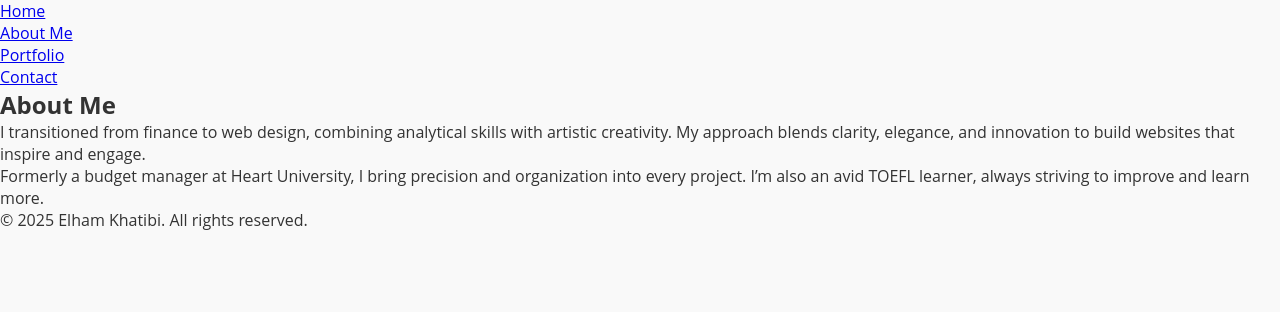
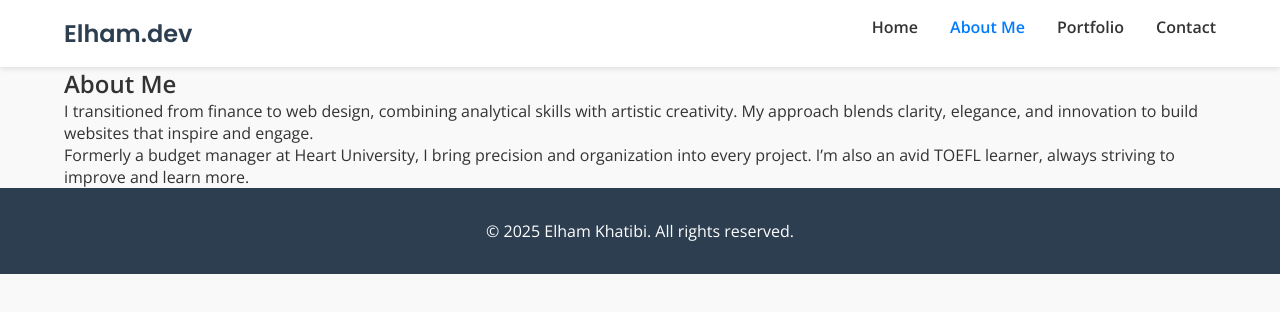
Before and after one commit to elhamkhatibi5/My-Portfolio, a plain HTML site: page about.html in a window 1280 px wide. Drawn offline with nearby package versions, Linux system fonts and the light colour scheme.

Commit message:
Update about.html

```diff
--- a/about.html
+++ b/about.html
@@ -4,30 +4,38 @@
   <meta charset="UTF-8" />
   <meta name="viewport" content="width=device-width, initial-scale=1" />
   <title>Elham Khatibi | About Me</title>
-  <link href="https://fonts.googleapis.com/css2?family=Playfair+Display:wght@600&family=Roboto&display=swap" rel="stylesheet" />
+  <link href="https://fonts.googleapis.com/css2?family=Open+Sans:wght@400;600&family=Poppins:wght@600&display=swap" rel="stylesheet" />
   <link rel="stylesheet" href="style.css" />
 </head>
 <body>
-  <nav role="navigation" aria-label="Main Navigation">
-    <ul class="nav">
-      <li><a href="index.html">Home</a></li>
-      <li><a href="about.html">About Me</a></li>
-      <li><a href="portfolio.html">Portfolio</a></li>
-      <li><a href="contact.html">Contact</a></li>
-
-    </ul>
+  <nav class="navbar">
+    <div class="container">
+      <a href="index.html" class="logo">Elham.dev</a>
+      <ul class="nav-links">
+        <li><a href="index.html">Home</a></li>
+        <li><a href="about.html" class="active">About Me</a></li>
+        <li><a href="portfolio.html">Portfolio</a></li>
+        <li><a href="contact.html">Contact</a></li>
+      </ul>
+    </div>
   </nav>
 
   <main>
-    <section class="section" id="about">
+    <section class="about-section container">
       <h2>About Me</h2>
-      <p>I transitioned from finance to web design, combining analytical skills with artistic creativity. My approach blends clarity, elegance, and innovation to build websites that inspire and engage.</p>
-      <p>Formerly a budget manager at Heart University, I bring precision and organization into every project. I’m also an avid TOEFL learner, always striving to improve and learn more.</p>
+      <p>
+        I transitioned from finance to web design, combining analytical skills with artistic creativity. My approach blends clarity, elegance, and innovation to build websites that inspire and engage.
+      </p>
+      <p>
+        Formerly a budget manager at Heart University, I bring precision and organization into every project. I’m also an avid TOEFL learner, always striving to improve and learn more.
+      </p>
     </section>
   </main>
 
-  <footer>
-    &copy; 2025 Elham Khatibi. All rights reserved.
+  <footer class="footer">
+    <div class="container">
+      <p>&copy; 2025 Elham Khatibi. All rights reserved.</p>
+    </div>
   </footer>
 </body>
 </html>
```
